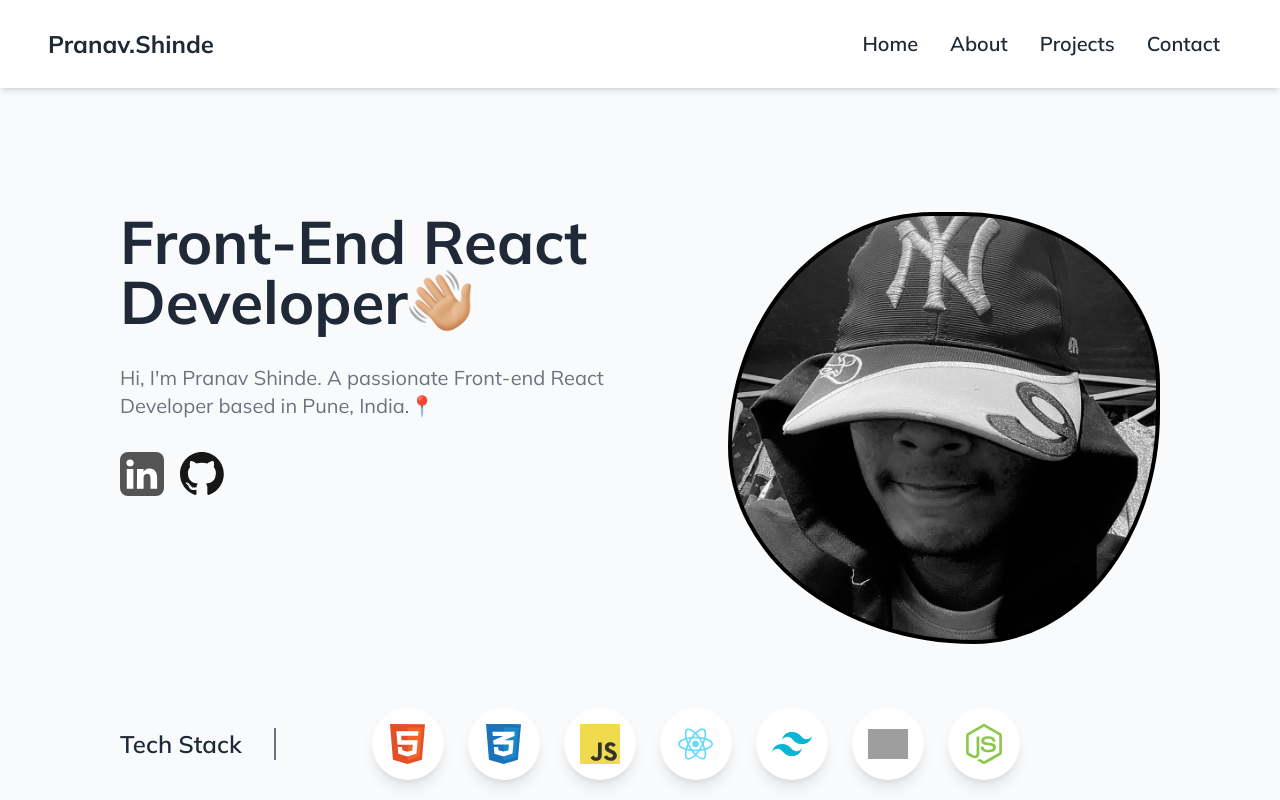
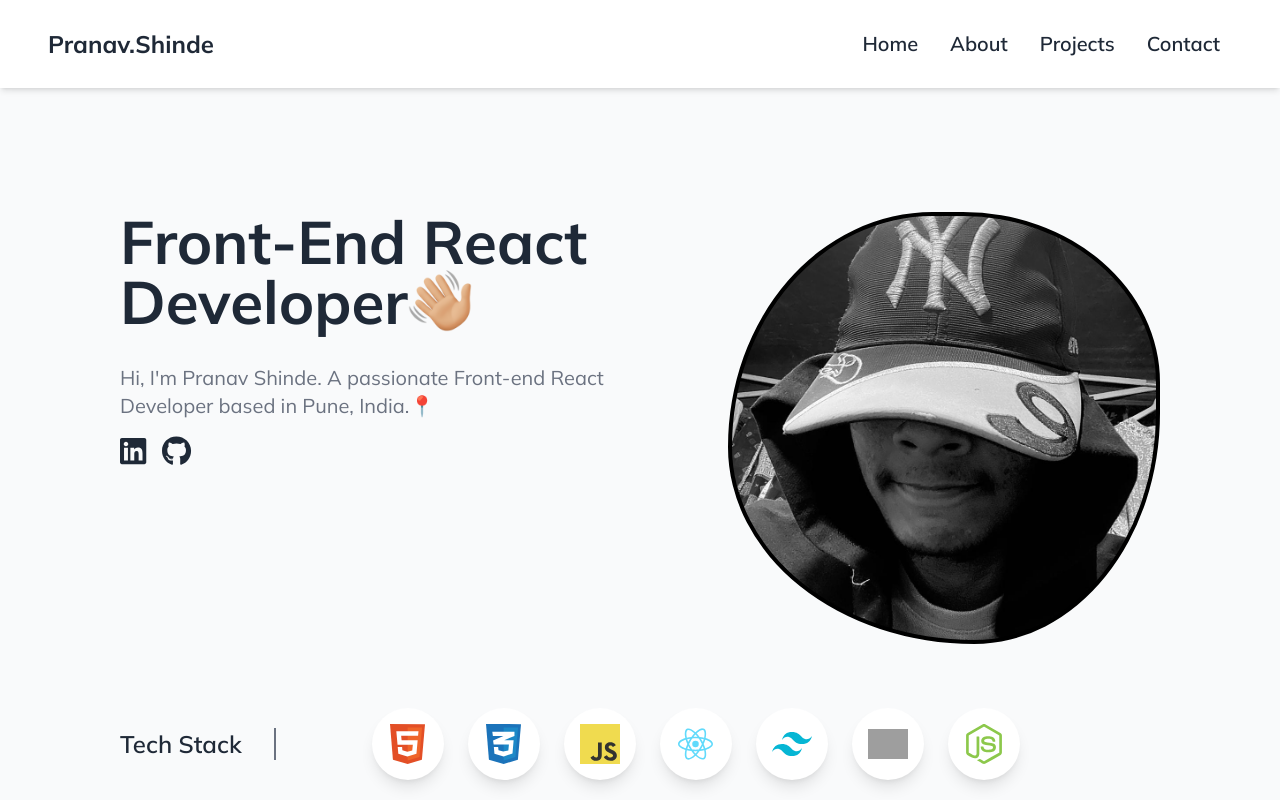
Before and after one commit to Py528/Personal_Website, a React (Vite) app in the folder vite-project/: page / in a window 1280 px wide. Shown: the top 800 px of the page. Built offline with nearby package versions, Linux system fonts and the light colour scheme; grey boxes are pictures that could not be loaded.

Commit message:
Converted LinkedIn,Githubto a and added hover

```diff
--- a/vite-project/src/components/Intro.jsx
+++ b/vite-project/src/components/Intro.jsx
@@ -21,6 +21,8 @@ const images = [
 	{ src: Git, title: 'Git', link: 'https://git-scm.com/' },
 	{ src: NODE, title: 'Node', link: 'https://nodejs.org/' },
 ];
+import { FontAwesomeIcon } from '@fortawesome/react-fontawesome';
+import { faLinkedin, faGithub } from '@fortawesome/free-brands-svg-icons';
 
 function Intro() {
 	return (
@@ -41,25 +43,37 @@ function Intro() {
 									</h1>
 								</div>
 							</div>
+							<div>
 								<p className="font-normal text-gray-500 text-xl">
 									Hi, I'm Pranav Shinde. A passionate Front-end React Developer based in Pune, India.
 									{'📍'}
 								</p>
 								<div className="flex gap-4">
-								<a href="#">
-									<img
-										className="cursor-pointer filter grayscale hover:grayscale-0 max-w-sm rounded-lg transition-all duration-300 w-11 relative"
-										src={LinkedIn}
-										alt="image description"
+									<a
+										aria-label="linkedin"
+										target="_blank"
+										className="hover:text-blue-500 transition duration-300"
+										rel="noreferrer"
+										href="https://www.linkedin.com/in/pranaav-shinde-1b8abb1b3/"
+									>
+										<FontAwesomeIcon
+											icon={faLinkedin}
+											className="text-3xl"
 										/>
 									</a>
-								<a href="#">
-									<img
-										className="cursor-pointer filter grayscale hover:grayscale-0 max-w-sm rounded-lg transition-all duration-300 w-11 relative"
-										src={Github}
-										alt="image description"
+									<a
+										aria-label="github"
+										target="_blank"
+										className="hover:text-blue-500 transition duration-300"
+										rel="noreferrer"
+										href="https://github.com/py528"
+									>
+										<FontAwesomeIcon
+											icon={faGithub}
+											className="text-3xl"
 										/>
 									</a>
+								</div>
 							</div>
 						</div>
 					</div>
```
Lines whose indentation alone changed are shown as unchanged.
